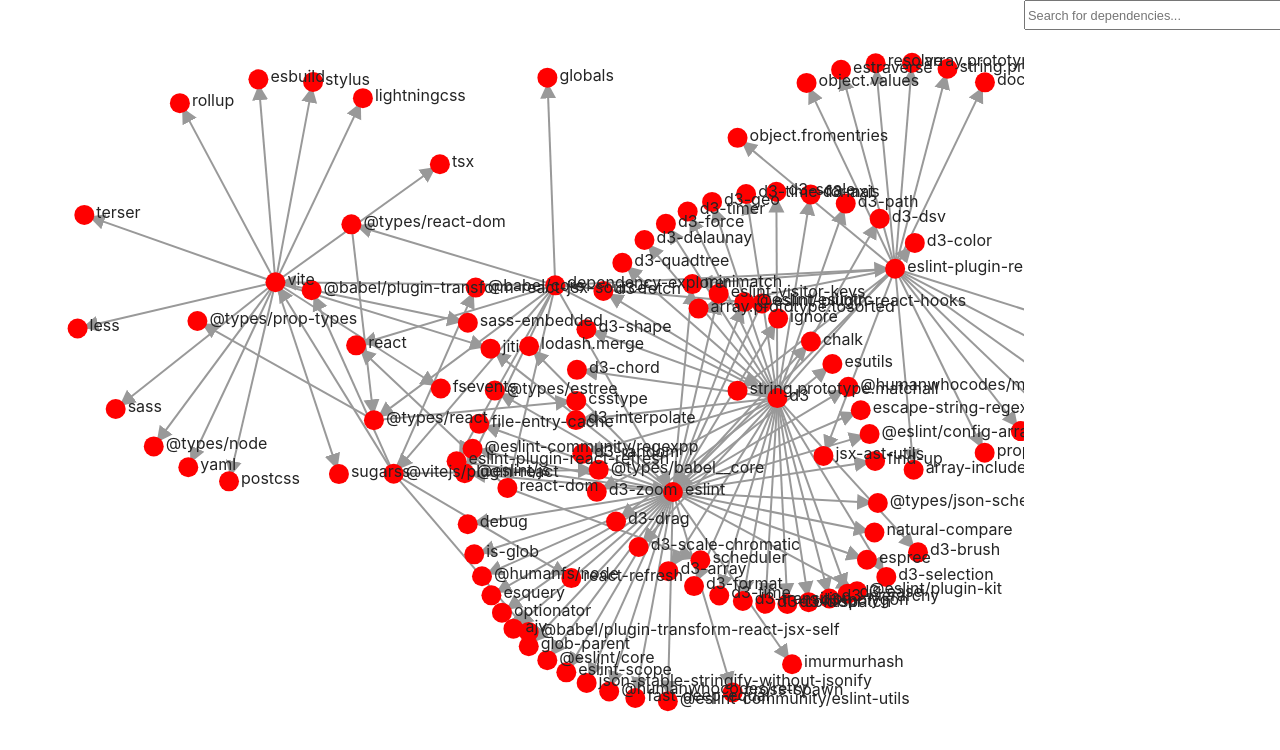
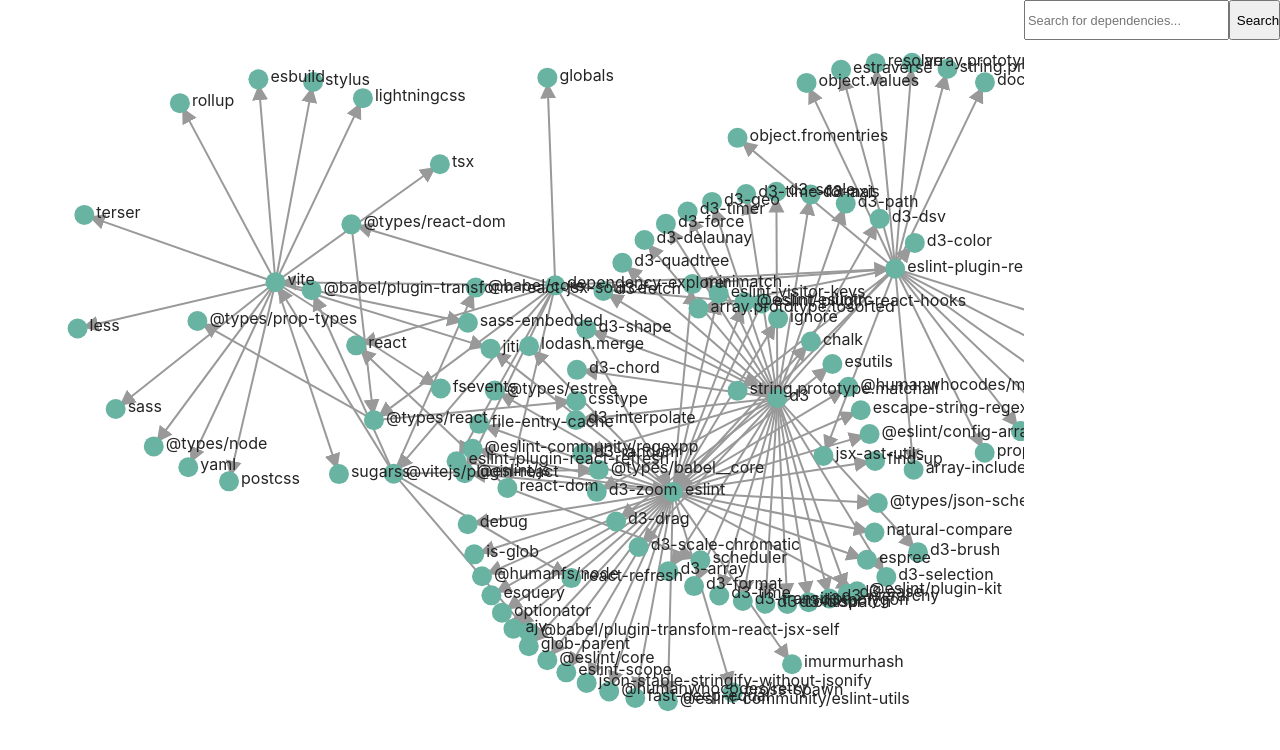
Before and after one commit to pasiones/npm-dependency-explorer, a React (Vite) app: page / in a window 1280 px wide. Shown: the top 750 px of the page. Built offline with nearby package versions, Linux system fonts and the light colour scheme.

Commit message:
working filter for graph

```diff
--- a/src/App.jsx
+++ b/src/App.jsx
@@ -12,7 +12,7 @@
         <DependenciesGraph filter={filter}/>
       </div>
       <div className="search-bar-and-list-container">
-        <SearchBar value={filter} onChange={setFilter}/>
+        <SearchBar onApplyFilter={setFilter}/>
         <div className="dependency-list">
           {/* <DependenciesList /> */}
         </div>
--- a/src/components/DependenciesGraph.jsx
+++ b/src/components/DependenciesGraph.jsx
@@ -86,7 +86,7 @@
           .data(nodes)
           .enter().append('circle')
           .attr('r', 10)
-          .attr('fill', d => d.id.toLowerCase().includes(filter.toLowerCase()) ? 'red' : '#69b3a2')
+          .attr('fill', '#69b3a2')
           .call(d3.drag()
             .on('start', dragstarted)
             .on('drag', dragged)
@@ -142,6 +142,23 @@
           d.fx = null;
           d.fy = null;
         }
+
+        // Function to update node colors based on filter
+        function updateNodeColors() {
+          if (filter) {
+            node.attr('fill', d => d.id.toLowerCase().includes(filter.toLowerCase()) ? 'red' : '#69b3a2')
+              .attr('opacity', d => d.id.toLowerCase().includes(filter.toLowerCase()) ? 1 : 0.2);
+            label.attr('opacity', d => d.id.toLowerCase().includes(filter.toLowerCase()) ? 1 : 0.2);
+          } else {
+            node.attr('fill', '#69b3a2')
+              .attr('opacity', 1);
+            label.attr('opacity', 1);
+          }
+        }
+
+        // Call updateNodeColors initially and whenever filter changes
+        updateNodeColors();
+
       } catch (error) {
         console.error('Error reading JSON file:', error);
       }
@@ -151,7 +168,7 @@
   }, [filter]);
 
   return (
-      <svg id="graph"></svg>
+    <svg id="graph"></svg>
   );
 };
 
--- a/src/components/SearchBar.jsx
+++ b/src/components/SearchBar.jsx
@@ -1,14 +1,24 @@
-import React from 'react';
+import React, { useState } from 'react';
 
-const SearchBar = ({ value, onChange }) => {
+const SearchBar = ({ onApplyFilter }) => {
+  const [inputValue, setInputValue] = useState('');
+
+  const handleApplyFilter = () => {
+    onApplyFilter(inputValue);
+  };
+
   return (
-    <input
-      type="text"
-      placeholder="Search for dependencies..."
-      value={value}
-      onChange={(e) => onChange(e.target.value)}
-      className="search-bar"
-    />
+    <div className="search-bar-container">
+      <input
+        type="text"
+        placeholder="Search for dependencies..."
+        value={inputValue}
+        onChange={(e) => setInputValue(e.target.value)}
+        className="search-bar"
+      />
+      <button
+      onClick={handleApplyFilter} className='search-button'>Search</button>
+    </div>
   );
 };
 
--- a/src/index.css
+++ b/src/index.css
@@ -38,17 +38,23 @@
   display: flex;
   flex-direction: column;
   width: 20%;
-  height: 100%;
+}
+
+.search-bar-container {
+  display: flex;
+  height: 5%;
 }
 
 .search-bar {
-  width: 100%;
-  height: 3%;
   font-size: 1vw;
+  width: 80%;
+}
+
+.search-button {
+  width: 20%;
 }
 
 .dependency-list {
-  width: 100%;
   height: 95%;
 }
 
```
